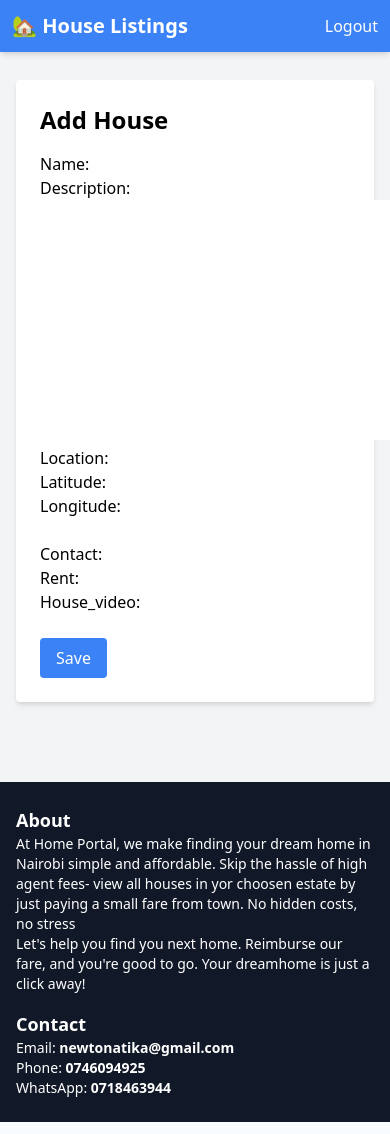
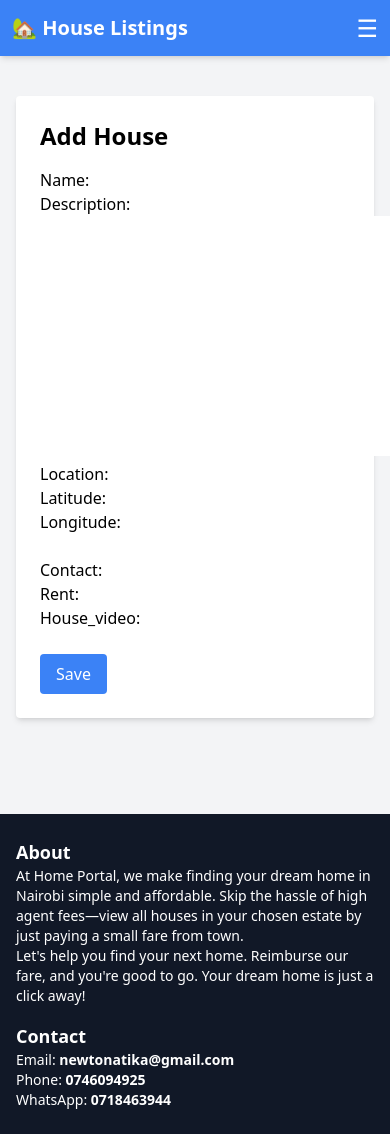
Before and after one commit to Newton-Shivachi/portalhome, a Django app: page /add/ in a window 390 px wide; the page is wider, and only the part inside the window is pictured. Run offline with Django 5.2, Linux system fonts and the light colour scheme; the visitor is signed in with stand-in values (Sample User, id 1); parts of the project's set-up code (start-up, migrations or seed data) failed here and were passed over; some libraries are stand-ins or nearby versions.

Commit message:
Update base.html

```diff
--- a/houses/templates/base.html
+++ b/houses/templates/base.html
@@ -19,25 +19,46 @@
     <!-- Navigation Bar (Fixed at the Top) -->
     <nav class="bg-blue-500 p-3 text-white shadow-md fixed w-full top-0 z-50">
         <div class="max-w-screen-xl mx-auto flex justify-between items-center">
-            <a href="{% url 'house_list' %}" class="text-xl font-bold">🏡 House Listings</a>
+            <!-- Logo -->
+            <a href="{% url 'house_list' %}" class="text-xl font-bold flex items-center">🏡 House Listings</a>
 
-            <ul>
+            <!-- Mobile Menu Button -->
+            <button id="menu-btn" class="lg:hidden text-white text-2xl focus:outline-none">
+                ☰
+            </button>
+
+            <!-- Navigation Links -->
+            <ul id="menu" class="hidden lg:flex space-x-6">
                 {% if user.is_authenticated %}
                     {% if user.can_post %}
-                    <li><a href="{% url 'post_house' %}">Post House</a></li>
-                    <li><a href="{% url 'my_houses' %}">My Houses</a></li>
+                        <li><a href="{% url 'post_house' %}" class="hover:text-gray-300">Post House</a></li>
+                        <li><a href="{% url 'my_houses' %}" class="hover:text-gray-300">My Houses</a></li>
                     {% endif %}
-                <li><a href="{% url 'logout' %}">Logout</a></li>
+                    <li><a href="{% url 'logout' %}" class="hover:text-gray-300">Logout</a></li>
                 {% else %}
-                <li><a href="{% url 'signup' %}">Sign Up</a></li>
-                <li><a href="{% url 'login' %}">Login</a></li>
+                    <li><a href="{% url 'signup' %}" class="hover:text-gray-300">Sign Up</a></li>
+                    <li><a href="{% url 'login' %}" class="hover:text-gray-300">Login</a></li>
                 {% endif %}
             </ul>
         </div>
+
+        <!-- Mobile Dropdown Menu -->
+        <ul id="mobile-menu" class="hidden lg:hidden bg-blue-600 text-white p-4 text-center space-y-4">
+            {% if user.is_authenticated %}
+                {% if user.can_post %}
+                    <li><a href="{% url 'post_house' %}" class="hover:text-gray-300">Post House</a></li>
+                    <li><a href="{% url 'my_houses' %}" class="hover:text-gray-300">My Houses</a></li>
+                {% endif %}
+                <li><a href="{% url 'logout' %}" class="hover:text-gray-300">Logout</a></li>
+            {% else %}
+                <li><a href="{% url 'signup' %}" class="hover:text-gray-300">Sign Up</a></li>
+                <li><a href="{% url 'login' %}" class="hover:text-gray-300">Login</a></li>
+            {% endif %}
+        </ul>
     </nav>
 
-    <!-- Main Content (No Extra Margins) -->
-    <div class="w-full max-w-screen-xl mx-auto px-4 py-20">
+    <!-- Main Content -->
+    <div class="w-full max-w-screen-xl mx-auto px-4 py-24">
         {% block content %}
         {% endblock %}
     </div>
@@ -47,19 +68,32 @@
         <div class="container mx-auto flex flex-wrap justify-between">
             <div class="w-full sm:w-1/2 mb-4 sm:mb-0">
                 <h1 class="text-lg font-semibold">About</h1>
-                    <p class="text-sm">At Home Portal, we make finding your dream home in Nairobi simple and affordable. Skip the hassle of high agent fees- view all houses in yor choosen estate by just paying a small fare from town. No hidden costs, no stress
-                    <br> Let's help you find you next home. Reimburse our fare, and you're good to go. Your dreamhome is just a click away!</p>
+                <p class="text-sm">
+                    At Home Portal, we make finding your dream home in Nairobi simple and affordable. Skip the hassle of high agent fees—view all houses in your chosen estate by just paying a small fare from town.
+                    <br> Let's help you find your next home. Reimburse our fare, and you're good to go. Your dream home is just a click away!
+                </p>
             </div>
             <div class="w-full sm:w-1/2">
                 <h1 class="text-lg font-semibold">Contact</h1>
                 <ul class="text-sm">
                     <li>Email: <strong>newtonatika@gmail.com</strong></li>
-                        <li>Phone: <strong>0746094925 </strong></li>
+                    <li>Phone: <strong>0746094925</strong></li>
                     <li>WhatsApp: <strong>0718463944</strong></li>
                 </ul>
             </div>
         </div>
     </footer>
 
+    <!-- JavaScript for Mobile Menu -->
+    <script>
+        const menuBtn = document.getElementById("menu-btn");
+        const menu = document.getElementById("menu");
+        const mobileMenu = document.getElementById("mobile-menu");
+
+        menuBtn.addEventListener("click", () => {
+            mobileMenu.classList.toggle("hidden");
+        });
+    </script>
+
 </body>
 </html>
```
Lines whose indentation alone changed are shown as unchanged.
